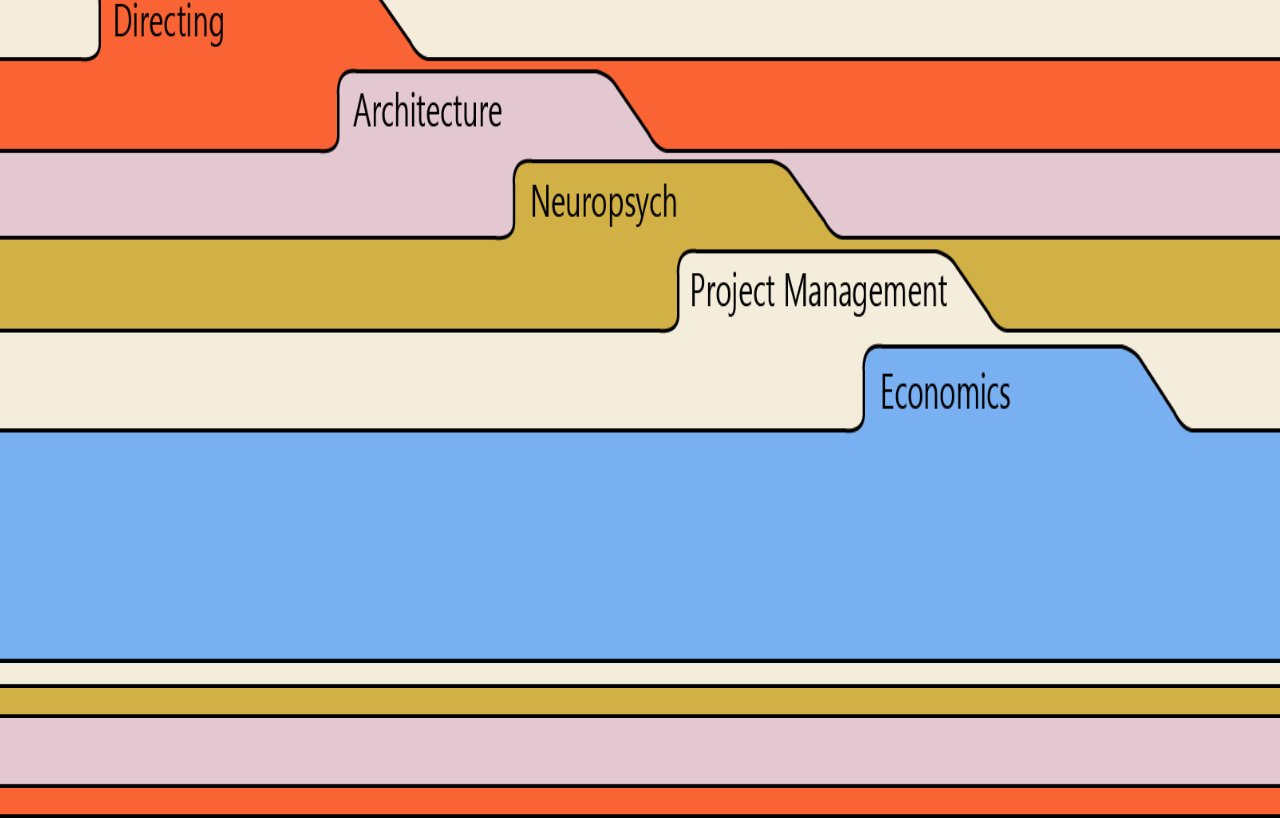
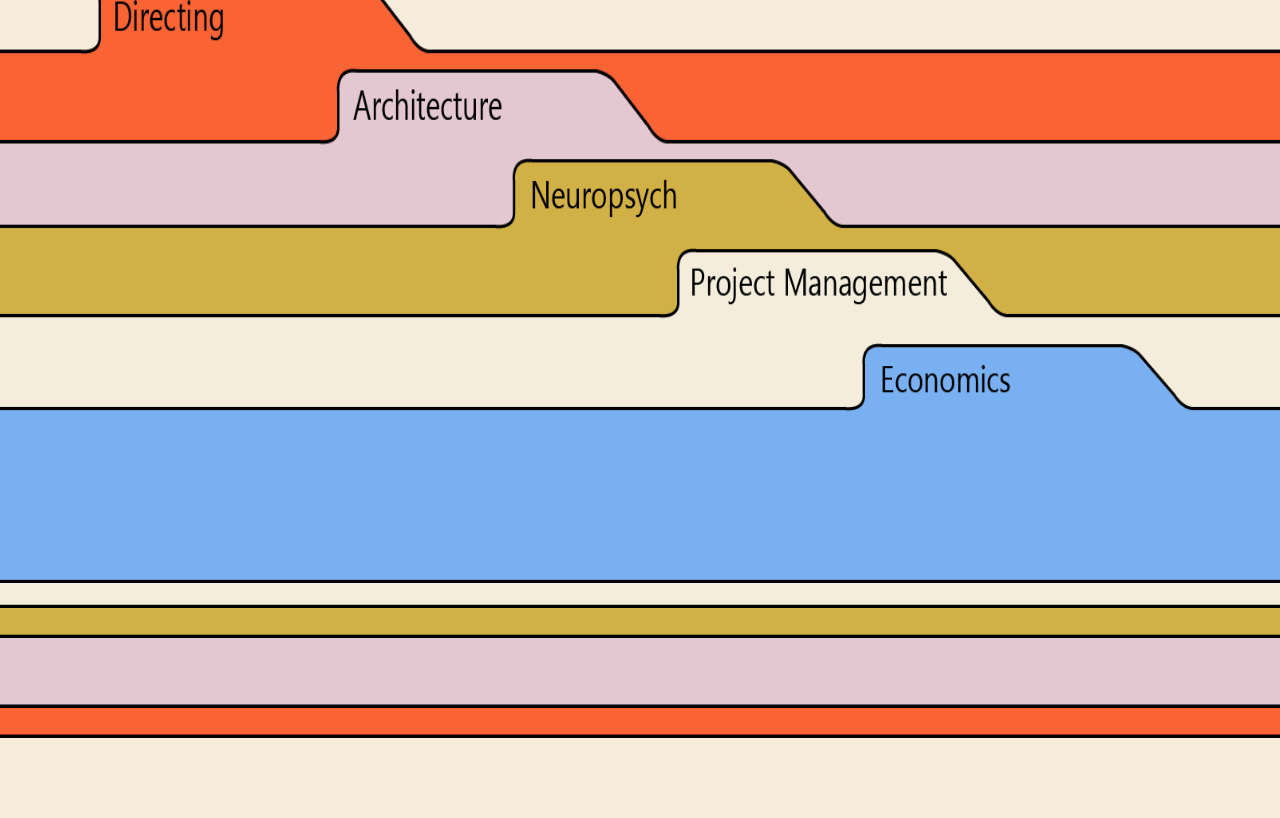
Before and after one commit to Sama1am/GDResponses, a website: page views/index.html in a window 1280 px wide. Shown: the part 262-1080 px from the top of the page. After the commit the page ends 1000 px from the top, so only its background shows below. Drawn offline with Linux system fonts and the light colour scheme; files that its build step writes are made by us from their sources; files whose address does not match are found by name; a web font is replaced by a local one.

Commit message:
main page sizing

```diff
--- a/styling/mainPage.css
+++ b/styling/mainPage.css
@@ -47,7 +47,7 @@ button{
 
   position: absolute;
   width: 120vw;
-  height: 105vh;
+  height: 95vh;
   left: -10px;
   top: 240px;
 
@@ -61,7 +61,7 @@ button{
 
   position: absolute;
   width: 120vw;
-  height: 90vh;
+  height: 80vh;
   left: -10px;
   top: 330px;
 
@@ -73,7 +73,7 @@ button{
 
   position: absolute;
   width: 120vw;
-  height: 70vh;
+  height: 60vh;
   left: -10px;
   top: 420px;
 
@@ -85,7 +85,7 @@ button{
 .button04{
   position: absolute;
   width: 120vw;
-  height: 55vh;
+  height: 45vh;
   left: -10px;
   top: 510px;
 
@@ -97,7 +97,7 @@ button{
 .button05{
   position: absolute;
   width: 120vw;
-  height: 40vh;
+  height: 30vh;
   left: -63px;
   top: 605px;
 
```
